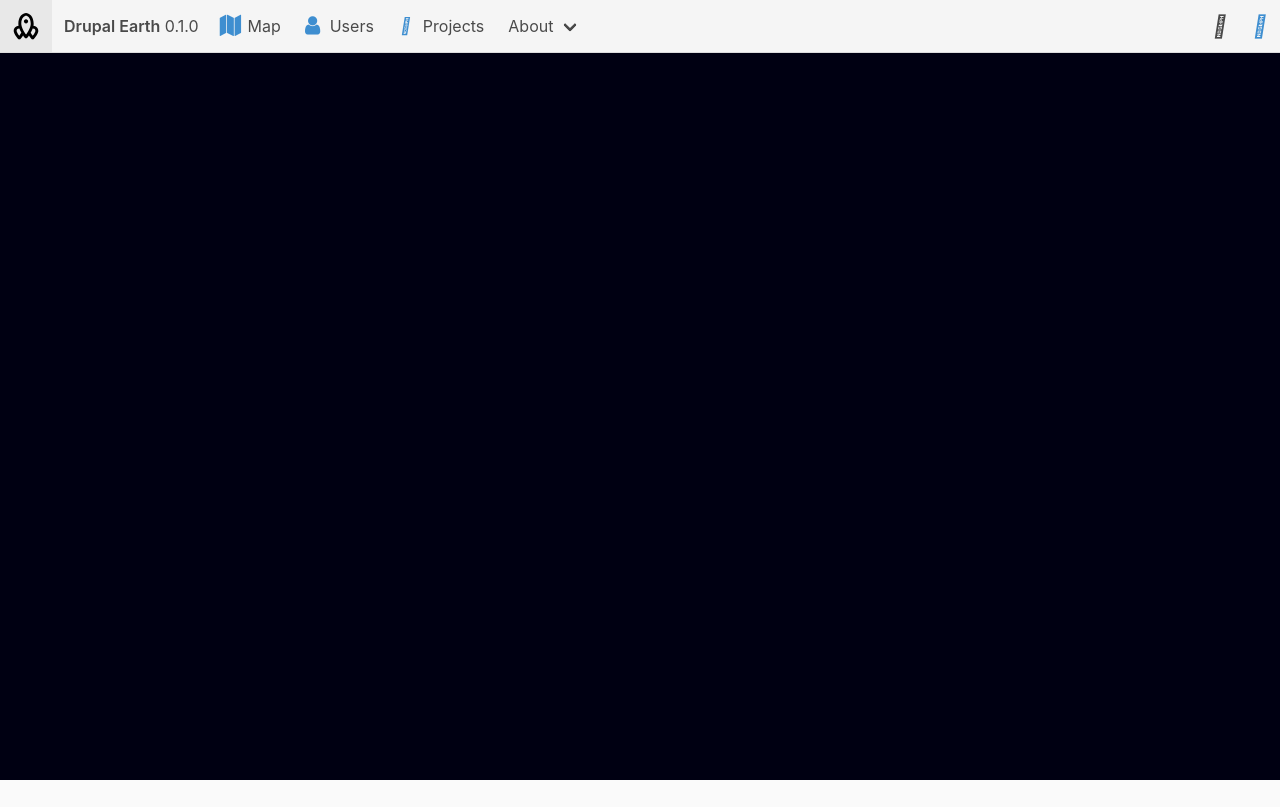
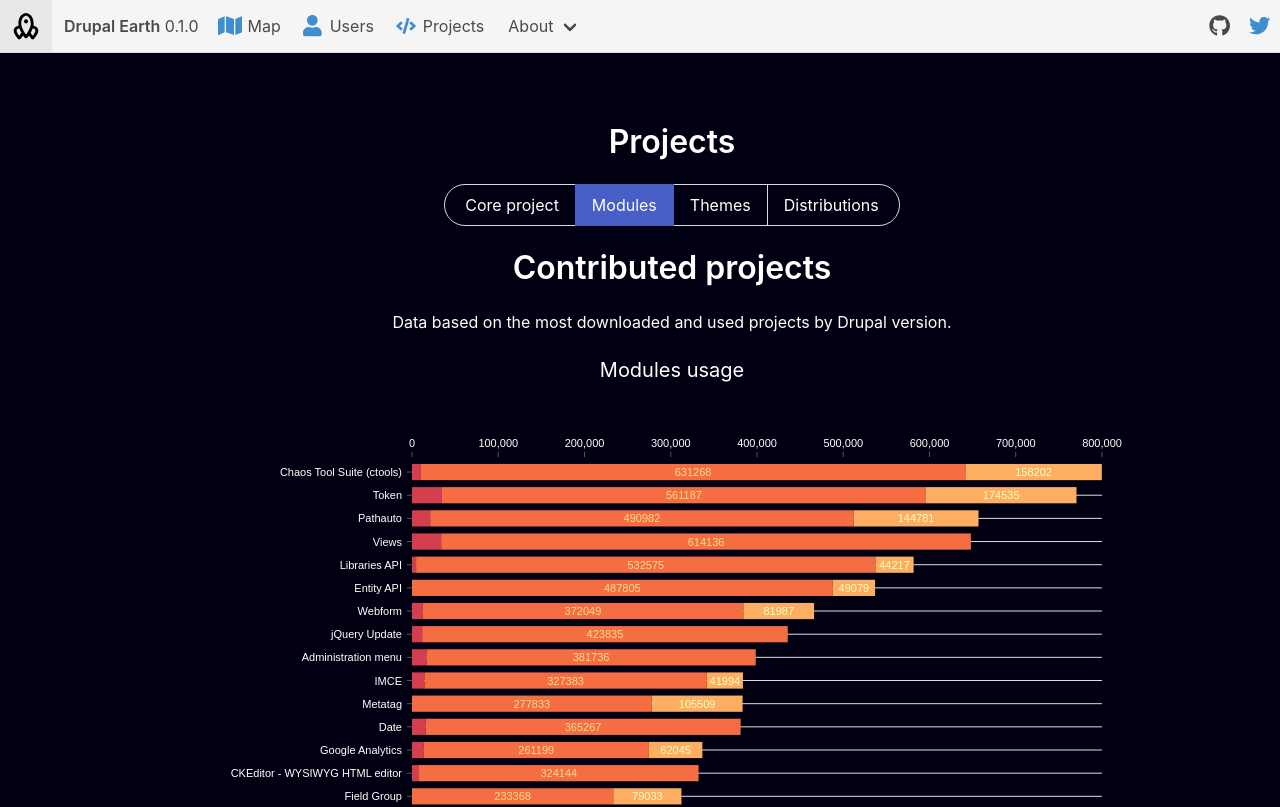
Before and after one commit to colorfield/drupal-earth, a React (Create React App) app: page /projects/contributed/module in a window 1280 px wide. Shown: the top 807 px of the page. Built offline with nearby package versions, Linux system fonts and the light colour scheme.

Commit message:
Typo fix

```diff
--- a/src/layout/Router.js
+++ b/src/layout/Router.js
@@ -16,7 +16,7 @@
     <Route path="/users/industries" component={UsersPages} />
     <Route path="/users/contributions" component={UsersPages} />
     <Route path="/projects/core" component={ProjectsPages} />
-    <Route path="/projects/contributed/moodule" component={ProjectsPages} />
+    <Route path="/projects/contributed/module" component={ProjectsPages} />
     <Route path="/projects/contributed/theme" component={ProjectsPages} />
     <Route path="/projects/contributed/distribution" component={ProjectsPages} />
     <Route path="/about" component={About} />
--- a/src/pages/ProjectsPages.js
+++ b/src/pages/ProjectsPages.js
@@ -14,7 +14,7 @@
       default:
         result = <ProjectsCore />
         break;
-      case '/projects/contributed/moodule':
+      case '/projects/contributed/module':
         result = <ProjectsContributed key="module" label="Modules" file="module" height="150" />
         break;
       case '/projects/contributed/theme':
@@ -35,7 +35,7 @@
           <div className="tabs is-toggle is-toggle-rounded is-centered">
             <ul>
               <li className={path === '/projects/core' ? "is-active" : ""}><NavLink to="/projects/core" activeClassName="is-active" className="has-text-white">Core project</NavLink></li>
-              <li className={path === '/projects/contributed/moodule' ? "is-active" : ""}><NavLink to="/projects/contributed/moodule" activeClassName="is-active" className="has-text-white">Modules</NavLink></li>
+              <li className={path === '/projects/contributed/module' ? "is-active" : ""}><NavLink to="/projects/contributed/module" activeClassName="is-active" className="has-text-white">Modules</NavLink></li>
               <li className={path === '/projects/contributed/theme' ? "is-active" : ""}><NavLink to="/projects/contributed/theme" activeClassName="is-active" className="has-text-white">Themes</NavLink></li>
               <li className={path === '/projects/contributed/distribution' ? "is-active" : ""}><NavLink to="/projects/contributed/distribution" activeClassName="is-active" className="has-text-white">Distributions</NavLink></li>
             </ul>
```
